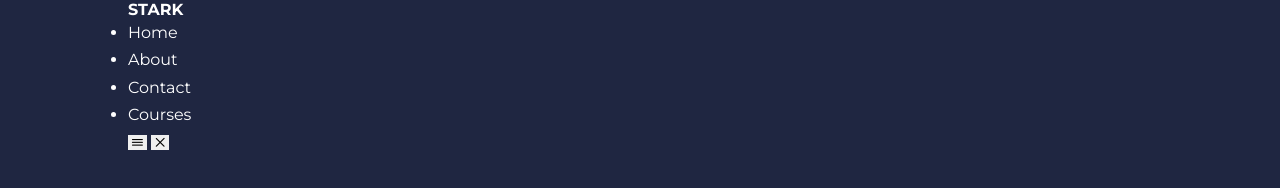
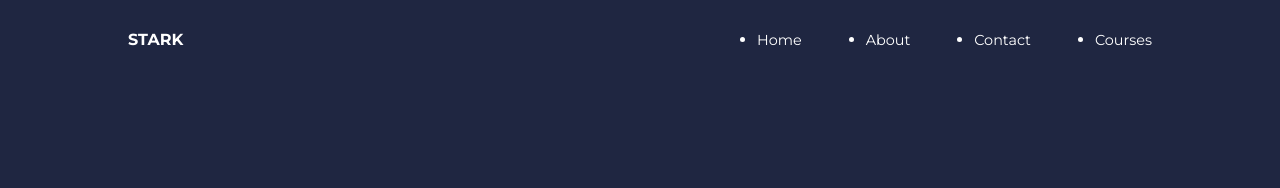
Before and after one commit to devpeak/edutech, a plain HTML site: page index.html in a window 1280 px wide. Drawn offline with nearby package versions, Linux system fonts and the light colour scheme.

Commit message:
Navbar CSS

```diff
--- a/css/style.css
+++ b/css/style.css
@@ -95,3 +95,39 @@ img{
     background: var(--color--danger);
     color: var(--color-white);
 }
+/* ======NAVBAR======= */
+
+nav{
+    background: transparent;
+    width: 100vw;
+    height: 5rem; /* 1rem = 16px*/
+    position: fixed;
+    top: 0;
+    z-index: 11;
+
+}
+
+.nav__container{
+    height: 100%;
+    display: flex;
+    justify-content: space-between;
+    align-items: center;
+}
+nav button{
+    display: none;
+}
+.nav__menu{
+    display: flex;
+    align-items: center;
+    gap: 4rem;
+}
+
+.nav__menu a{
+    font-size: 0.9rem;
+    transition: var(--transition);
+}
+
+.nav__menu a:hover{
+    font-size: 0.9rem;
+    color: var(--color-bg2);
+}
```
